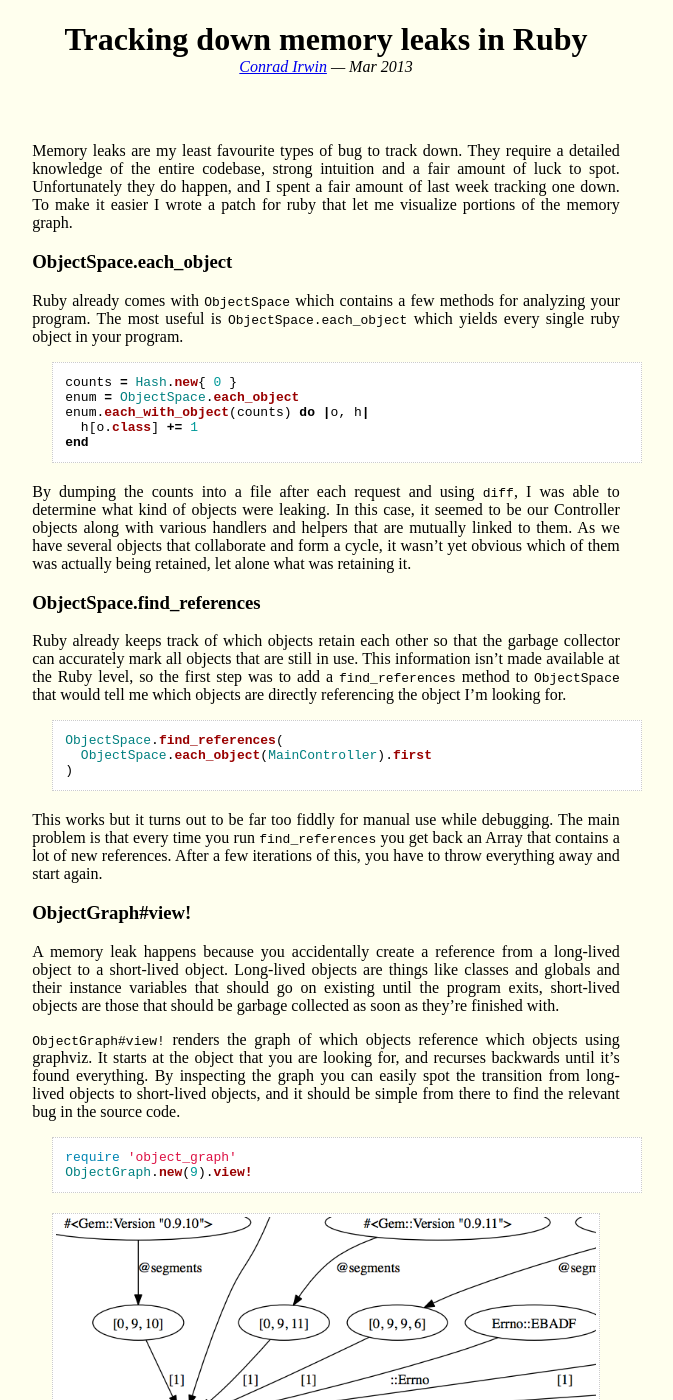
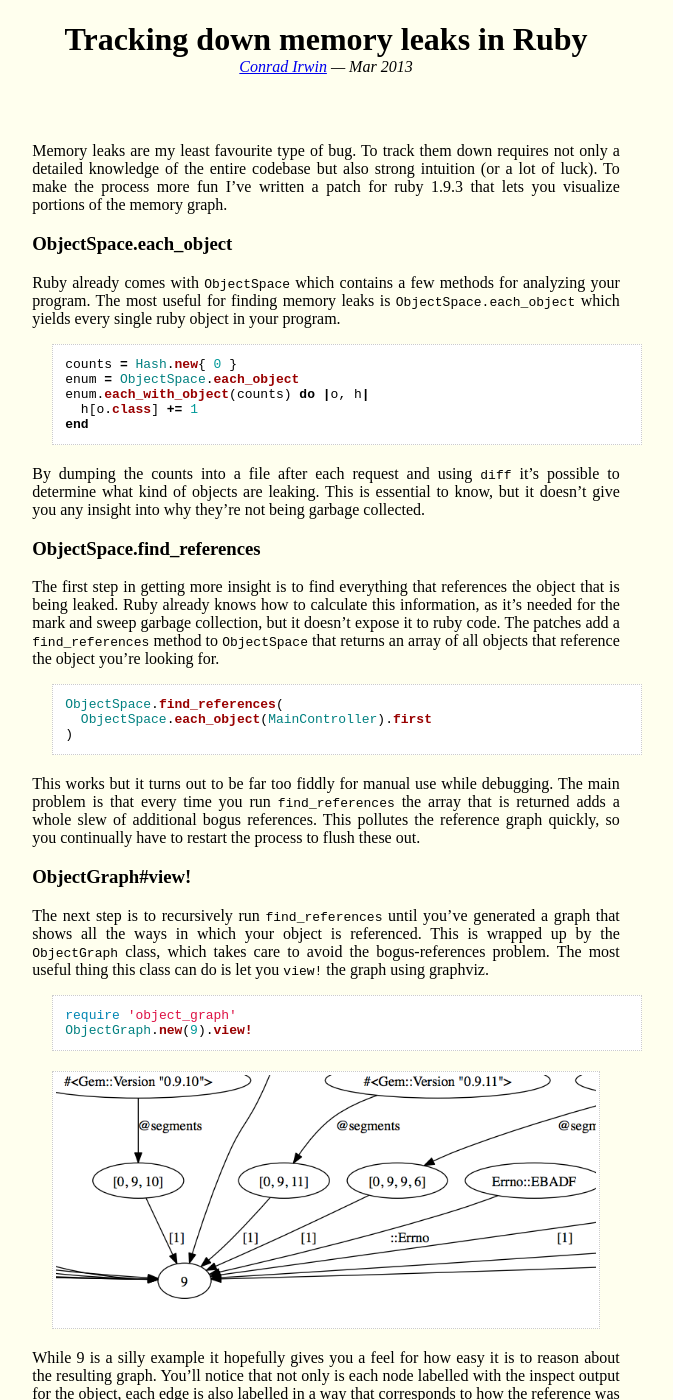
Before and after one commit to ConradIrwin/conradirwin.github.com, a Jekyll site: the page built from _posts/2013-03-02-find-references.md, in a window 1280 px wide and 1400 px high. Shown: the whole window, without its empty margins (314-987 px from the left). Built offline with Jekyll 4.4.1, drawn with Linux system fonts in a browser that asks for light colours; Markdown is read by kramdown in place of the engine named in the settings; comment, search, counter and statistics services are not loaded; some of the changed text lies outside the part shown.

Commit message:
find-references v3

```diff
--- a/_posts/2013-03-02-find-references.md
+++ b/_posts/2013-03-02-find-references.md
@@ -5,12 +5,12 @@ layout: post
 fuzzydate: Mar 2013
 ---
 
-Memory leaks are my least favourite types of bug to track down. They require a detailed knowledge of the entire codebase, strong intuition and a fair amount of luck to spot. Unfortunately they do happen, and I spent a fair amount of last week tracking one down. To make it easier I wrote a patch for ruby that let me visualize portions of the memory graph.
+Memory leaks are my least favourite type of bug. To track them down requires not only a detailed knowledge of the entire codebase but also strong intuition (or a lot of luck). To make the process more fun I've written a patch for ruby 1.9.3 that lets you visualize portions of the memory graph.
 
 ObjectSpace.each_object
 =======================
 
-Ruby already comes with `ObjectSpace` which contains a few methods for analyzing your program. The most useful is `ObjectSpace.each_object` which yields every single ruby object in your program.
+Ruby already comes with `ObjectSpace` which contains a few methods for analyzing your program. The most useful for finding memory leaks is `ObjectSpace.each_object` which yields every single ruby object in your program.
 
 {%highlight ruby%}
 counts = Hash.new{ 0 }
@@ -20,12 +20,12 @@ enum.each_with_object(counts) do |o, h|
 end
 {% endhighlight %}
 
-By dumping the counts into a file after each request and using `diff`, I was able to determine what kind of objects were leaking. In this case, it seemed to be our Controller objects along with various handlers and helpers that are mutually linked to them. As we have several objects that collaborate and form a cycle, it wasn't yet obvious which of them was actually being retained, let alone what was retaining it.
+By dumping the counts into a file after each request and using `diff` it's possible to determine what kind of objects are leaking. This is essential to know, but it doesn't give you any insight into why they're not being garbage collected.
 
 ObjectSpace.find_references
 ===========================
 
-Ruby already keeps track of which objects retain each other so that the garbage collector can accurately mark all objects that are still in use. This information isn't made available at the Ruby level, so the first step was to add a `find_references` method to `ObjectSpace` that would tell me which objects are directly referencing the object I'm looking for.
+The first step in getting more insight is to find everything that references the object that is being leaked. Ruby already knows how to calculate this information, as it's needed for the mark and sweep garbage collection, but it doesn't expose it to ruby code. The patches add a `find_references` method to `ObjectSpace` that returns an array of all objects that reference the object you're looking for.
 
 {%highlight ruby%}
 ObjectSpace.find_references(
@@ -33,28 +33,23 @@ ObjectSpace.find_references(
 )
 {% endhighlight %}
 
-This works but it turns out to be far too fiddly for manual use while debugging. The main problem is that every time you run `find_references` you get back an Array that contains a lot of new references. After a few iterations of this, you have to throw everything away and start again.
+This works but it turns out to be far too fiddly for manual use while debugging. The main problem is that every time you run `find_references` the array that is returned adds a whole slew of additional bogus references. This pollutes the reference graph quickly, so you continually have to restart the process to flush these out.
 
 ObjectGraph#view!
 =================
 
-A memory leak happens because you accidentally create a reference from a long-lived object to a short-lived object. Long-lived objects are things like classes and globals and their instance variables that should go on existing until the program exits, short-lived objects are those that should be garbage collected as soon as they're finished with.
-
-`ObjectGraph#view!` renders the graph of which objects reference which objects using graphviz. It starts at the object that you are looking for, and recurses backwards until it's found everything. By inspecting the graph you can easily spot the transition from long-lived objects to short-lived objects, and it should be simple from there to find the relevant bug in the source code.
-
-<figure>
+The next step is to recursively run `find_references` until you've generated a graph that shows all the ways in which your object is referenced. This is wrapped up by the `ObjectGraph` class, which takes care to avoid the bogus-references problem. The most useful thing this class can do is let you `view!` the graph using graphviz.
 
 {%highlight ruby%}
 require 'object_graph'
 ObjectGraph.new(9).view!
 {% endhighlight %}
-</figure>
 
 <div class="highlight">
 <a href="../images/references.pdf"><img src="../images/references-preview.png"></a>
 </div>
 
-While 9 is a silly example, because there are only long-lived objects in this graph, it's a reasonably complete demonstration. You'll notice that not only is each node labelled with the inspect output for the object, each edge is also labelled in a way that corresponds to how the reference was made. If you need programattic access to this, then `ObjectGraph#annotated_edges` contains all the same information, but in computer-readable form.
+While 9 is a silly example it hopefully gives you a feel for how easy it is to reason about the resulting graph. You'll notice that not only is each node labelled with the inspect output for the object, each edge is also labelled in a way that corresponds to how the reference was made. If you need programmatic access to this information then the `annotated_edges` method returns an array of edges along with their description.
 
 Installation
 ============
@@ -79,6 +74,4 @@ curl -L http://git.io/4fQ9Jg > 1.9.3-p392-fr
 ruby-build ./1.9.3-p392-fr ~/.rubies/ruby-1.9.3-p392-fr
 {% endhighlight %}
 
-You'll also need to install graphviz if you want to see the output, try `brew install graphviz` or `apt-get install graphviz`.
-
-It should be reasonably easy to port these patches to ruby 2 if someone's keen — it might even be possible to make the garbage collector hack less nasty. The other improvement I want to add is naming the edges that exist for local variables. Please let me know if you're interested :).
+To get pretty pictures, you'll also need to `brew install graphviz` or `apt-get install graphviz`.
```
